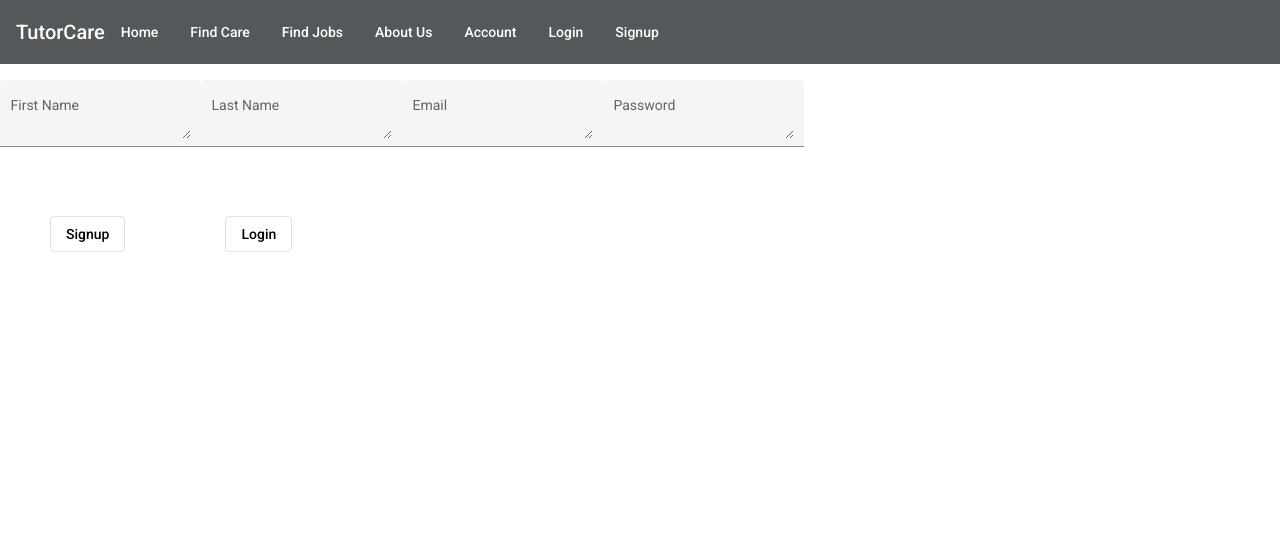
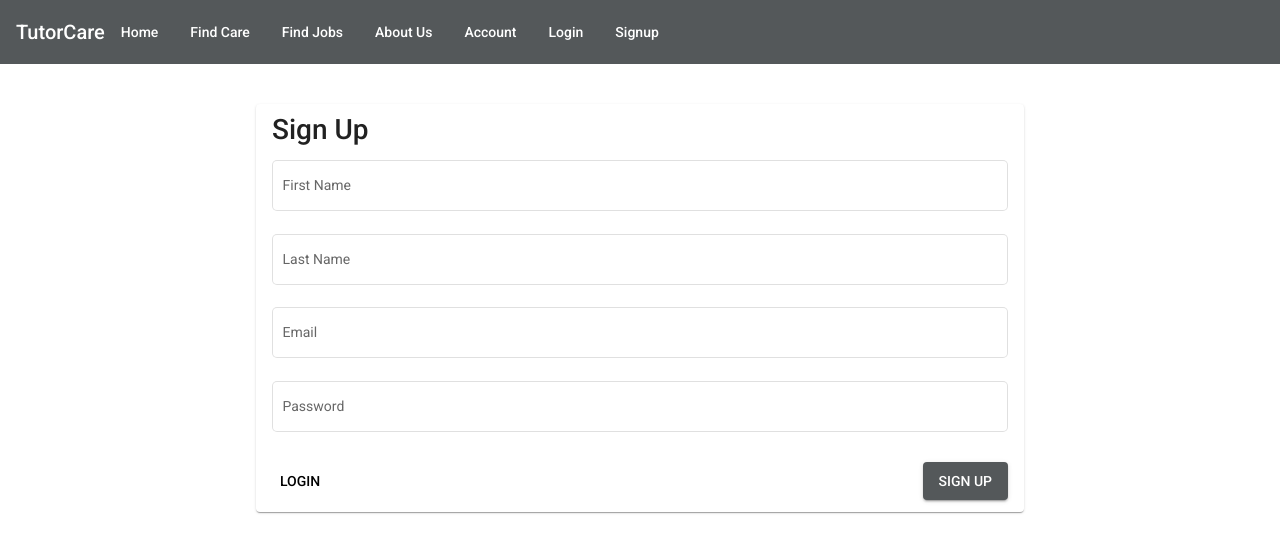
Before and after one commit to k-lombard/TutorCare, an Angular app in the folder tutorcare-core/client/: page /signup in a window 1280 px wide. Shown: the top 552 px of the page. Built offline with nearby package versions, Linux system fonts and the light colour scheme; no server answers.

Commit message:
UI Work on Login and Sign Up Pages. Added cards around the forms, changed filled text fields to outlines, and other changes.

```diff
--- a/tutorcare-core/client/src/app/app.module.ts
+++ b/tutorcare-core/client/src/app/app.module.ts
@@ -6,6 +6,8 @@ import { AppComponent } from './app.component';
 import { BrowserAnimationsModule } from '@angular/platform-browser/animations';
 
 import { MatInputModule } from '@angular/material/input';
+import { MatCardModule } from '@angular/material/card';
+
 import { UsersService } from './users.service';
 import { Http, ConnectionBackend, HttpModule } from '@angular/http';
 import { MatButtonModule } from '@angular/material/button';
@@ -38,6 +40,7 @@ import { HomeComponent } from './home/home.component';
     AppRoutingModule,
     BrowserAnimationsModule,
     MatInputModule,
+    MatCardModule,
     HttpClientModule,
     MatButtonModule,
     ReactiveFormsModule,
--- a/tutorcare-core/client/src/app/login/login.component.css
+++ b/tutorcare-core/client/src/app/login/login.component.css
@@ -1,3 +1,21 @@
 button {
     margin: 50px;
 }
+
+mat-card {
+    margin:  40px 20%;
+    padding-bottom: 20px;
+}
+
+mat-card-title {
+    font-size: 2em;
+    margin-bottom: 20px;
+}
+
+mat-form-field {
+    display: block;
+}
+
+#login-button {
+    float: right;
+}
--- a/tutorcare-core/client/src/app/login/login.component.html
+++ b/tutorcare-core/client/src/app/login/login.component.html
@@ -2,16 +2,22 @@
     <navbar></navbar>
     <h1>{{ users }}</h1>
     <form class="example-form">
-      <mat-form-field class="example-full-width" appearance="fill">
-        <mat-label>Email</mat-label>
-        <textarea [formControl]="emailFC" matInput (change)="onEmailChange()"></textarea>
-      </mat-form-field>
+      <mat-card>
+        <mat-card-title>Login</mat-card-title>
+        <mat-form-field class="example-full-width" appearance="outline">
+          <mat-label>Email</mat-label>
+          <input [formControl]="emailFC" matInput (change)="onEmailChange()">
+        </mat-form-field>
 
-      <mat-form-field class="example-full-width" appearance="fill">
-        <mat-label>Password</mat-label>
-        <textarea [formControl]="passwordFC" matInput (change)="onPasswordChange()"></textarea>
-      </mat-form-field>
+        <mat-form-field class="example-full-width" appearance="outline">
+          <mat-label>Password</mat-label>
+          <input [formControl]="passwordFC" matInput (change)="onPasswordChange()">
+        </mat-form-field>
+
+        <mat-card-actions>
+        <button mat-button (click)="onSignupSubmit()" color="accent">SIGN UP</button>
+        <button mat-raised-button (click)="onLoginSubmit()" color="primary" id="login-button">LOGIN</button>
+        </mat-card-actions>
+      </mat-card>
     </form>
-    <button mat-stroked-button (click)="onLoginSubmit()" color="accent">Login</button>
-    <button mat-stroked-button (click)="onSignupSubmit()" color="accent">Signup</button>
 </div>
--- a/tutorcare-core/client/src/app/signup/signup.component.css
+++ b/tutorcare-core/client/src/app/signup/signup.component.css
@@ -1,3 +1,25 @@
 button {
     margin: 50px;
 }
+
+mat-card {
+    margin:  40px 20%;
+    padding-bottom: 20px;
+}
+
+mat-card-title {
+    font-size: 2em;
+    margin-bottom: 20px;
+}
+
+mat-form-field {
+    display: block;
+}
+
+#login-button {
+    float: right;
+}
+
+mat-icon {
+    margin: auto 5px;
+}
--- a/tutorcare-core/client/src/app/signup/signup.component.html
+++ b/tutorcare-core/client/src/app/signup/signup.component.html
@@ -2,23 +2,34 @@
     <navbar></navbar>
     <h1>{{ users }}</h1>
     <form class="example-form">
-        <mat-form-field class="example-full-width" appearance="fill">
+        <mat-card>
+            <mat-card-title>Sign Up</mat-card-title>
+            <mat-form-field appearance="outline">
                 <mat-label>First Name</mat-label>
-            <textarea [formControl]="firstNameFC" matInput (change)="onFirstNameChange()"></textarea>
+                <input [formControl]="firstNameFC" matInput (change)="onFirstNameChange()">
             </mat-form-field>
-        <mat-form-field class="example-full-width" appearance="fill">
+            <mat-form-field appearance="outline">
                 <mat-label>Last Name</mat-label>
-            <textarea [formControl]="lastNameFC" matInput (change)="onLastNameChange()"></textarea>
+                <input [formControl]="lastNameFC" matInput (change)="onLastNameChange()">
             </mat-form-field>
-        <mat-form-field class="example-full-width" appearance="fill">
+            <mat-form-field appearance="outline">
                 <mat-label>Email</mat-label>
-            <textarea [formControl]="emailFC" matInput (change)="onEmailChange()"></textarea>
+                <input [formControl]="emailFC" matInput (change)="onEmailChange()">
             </mat-form-field>
-        <mat-form-field class="example-full-width" appearance="fill">
+            <mat-form-field appearance="outline">
                 <mat-label>Password</mat-label>
-            <textarea [formControl]="passwordFC" matInput (change)="onPasswordChange()"></textarea>
+                <input [formControl]="passwordFC" matInput (change)="onPasswordChange()">
             </mat-form-field>
+
+            <mat-card-actions>
+                <button mat-button (click)="onLoginSubmit()" color="accent">
+                    <!-- <mat-icon aria-hidden="false" aria-label="Example home icon">login</mat-icon> -->
+                    <span>LOGIN</span>
+                </button>
+                <button mat-raised-button (click)="onSignupSubmit()" color="primary" id="login-button">
+                    <span>SIGN UP</span>
+                </button>
+            </mat-card-actions>
+        </mat-card>
     </form>
-    <button mat-stroked-button (click)="onSignupSubmit()" color="accent">Signup</button>
-    <button mat-stroked-button (click)="onLoginSubmit()" color="accent">Login</button>
 </div>
```
Lines whose indentation alone changed are shown as unchanged.
